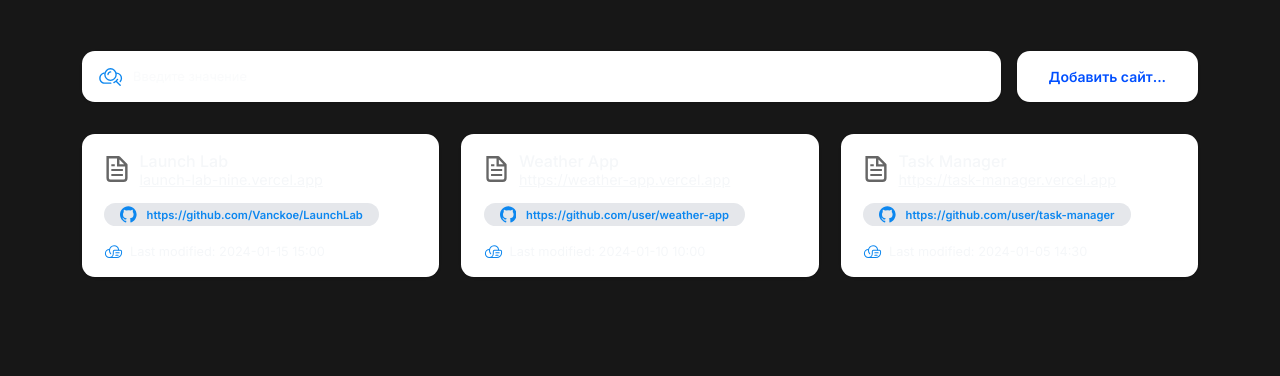
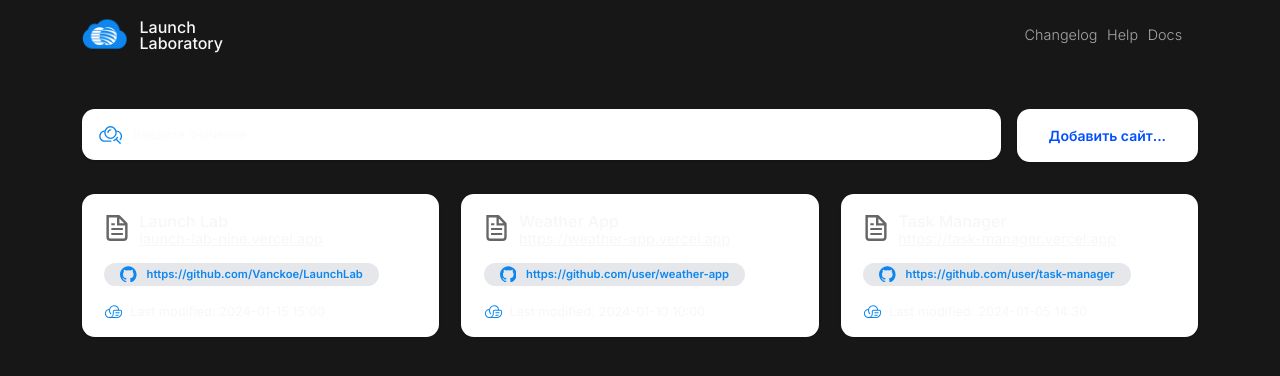
Before and after one commit to Vanckoe/LaunchLab, a Next.js app: page / in a window 1280 px wide. Shown: the top 376 px of the page. Built offline with nearby package versions, Linux system fonts and the light colour scheme.

Commit message:
feat: add new project page and header component
- Add new project page with basic layout
- Introduce header component with logo and navigation
- Update button styling and layout responsiveness
- Include new assets (logo, SVG) for branding

```diff
--- a/src/app/layout.tsx
+++ b/src/app/layout.tsx
@@ -2,7 +2,7 @@ import type { Metadata } from "next";
 import { Geist, Geist_Mono } from "next/font/google";
 import "./globals.css";
 import { Inter } from 'next/font/google';
-
+import Header from "@/components/layout/header";
 const inter = Inter({
   subsets: ['latin', 'cyrillic'],
   weight: ['300', '400', '500', '600', '700', '800'],
@@ -22,8 +22,9 @@ export default function RootLayout({
   return (
     <html lang="en">
       <body
-        className={`${inter.variable} ${inter.className} antialiased`}
+        className={`${inter.variable} ${inter.className} antialiased px-3 md:px-0`}
       >
+        <Header/>
         {children}
       </body>
     </html>
--- /dev/null
+++ b/src/app/newProject/page.tsx
@@ -0,0 +1,11 @@
+import React from 'react'
+
+const NewProject = () => {
+  return (
+    <div className="flex flex-col w-full mx-auto container mt-[4rem]">
+        <div className="">зкщоусе</div>
+    </div>
+  )
+}
+
+export default NewProject
--- a/src/app/page.tsx
+++ b/src/app/page.tsx
@@ -4,6 +4,7 @@ import Search from '@/assets/search';
 import Button from '@/components/ui/button';
 import CloudSearch from '@/assets/cloudSearch';
 import ProjectCard from '@/components/ui/projectCard';
+import Link from 'next/link';
 
 const projectsData = [
   {
@@ -34,9 +35,11 @@ export default function Home() {
     <div className="flex flex-col w-full mx-auto container mt-[4rem]">
       <div className="flex flex-row items-stretch gap-5">
         <Input className="bg-white" iconLeft={<CloudSearch width="2rem" height="2rem" />} />
-        <Button>Добавить сайт...</Button>
+        <Link href={'/newProject'}>
+          <Button>Добавить сайт...</Button>
+        </Link>
       </div>
-      <div className="grid grid-cols-3 gap-7 mt-10 w-full">
+      <div className="grid grid-cols-1 md:grid-cols-3 gap-7 mt-10 w-full">
         {projectsData.map((project, index) => (
           <ProjectCard
             key={index}
--- /dev/null
+++ b/src/assets/logo.tsx
@@ -0,0 +1,20 @@
+import React from 'react';
+
+interface LogoProps {
+  color?: string;
+  width?: string;
+  height?: string;
+}
+
+const Logo: React.FC<LogoProps> = ({ color = '#000000', width = '384', height = '384' }) => {
+  return (
+    <svg xmlns="http://www.w3.org/2000/svg" viewBox="0 0 384 384" width={width} height={height}>
+      <path
+        fill={color}
+        d="M1972 3286 c-230 -44 -408 -139 -572 -305 l-96 -96 -64 17 c-191 49 -394 -2 -537 -135 -82 -76 -136 -158 -165 -250 -21 -65 -26 -72 -78 -105 -72 -46 -181 -151 -236 -228 -202 -283 -215 -671 -33 -977 60 -100 203 -240 301 -295 91 -51 188 -87 278 -101 89 -15 2310 -15 2400 0 82 13 209 64 286 115 259 171 400 509 340 816 -56 284 -227 492 -491 599 l-89 36 -13 64 c-81 400 -386 723 -781 826 -121 31 -336 40 -450 19z"
+      />
+    </svg>
+  );
+};
+
+export default Logo;
--- /dev/null
+++ b/src/components/layout/header.tsx
@@ -0,0 +1,41 @@
+import React from 'react';
+import Logo from '@/assets/logo';
+import Image from 'next/image';
+
+const Header = () => {
+  return (
+    <div className="flex flex-row items-center justify-between w-full mx-auto mt-4 container">
+      <div className="flex flex-row items-center gap-4">
+        <Image src={'/logo.png'} alt="logo" width={192} height={192} className="size-[3.5rem]" />
+        <p className="text-xl font-medium leading-[100%]">
+          Launch <br /> Laboratory
+        </p>
+      </div>
+      <div className="flex flex-row items-center gap-5">
+        <nav className="text-lg hidden md:flex flex-row items-center gap-3">
+          <button
+            //   onClick={() => scrollToSection('id2')}
+            className="text-[#A8A8A8] font-light hover:text-[#000000]"
+          >
+            Changelog
+          </button>
+          <button
+            //   onClick={() => scrollToSection('id3')}
+            className="text-[#A8A8A8] font-light hover:text-[#000000]"
+          >
+            Help
+          </button>
+          <button
+            //   onClick={() => scrollToSection('id4')}
+            className="text-[#A8A8A8] font-light hover:text-[#000000]"
+          >
+            Docs
+          </button>
+        </nav>
+        <div className=""></div>
+      </div>
+    </div>
+  );
+};
+
+export default Header;
--- a/src/components/ui/button.tsx
+++ b/src/components/ui/button.tsx
@@ -3,7 +3,7 @@ import { cva, type VariantProps } from 'class-variance-authority';
 import { cn } from '@/lib/utils/cn';
 
 const buttonVariants = cva(
-  'xs:py-6 xs:text-[18px] flex items-center justify-center gap-[10px] text-nowrap leading-[19.8px] rounded-2xl px-2 py-4 text-[14px] font-semibold transition-colors duration-150',
+  'xs:py-6 xs:text-[18px] flex items-center justify-center gap-[10px] text-nowrap leading-[19.8px] rounded-2xl px-2 py-5 text-[14px] font-semibold transition-colors duration-150',
   {
     variants: {
       variant: {
```
Also changed, not shown: public/logo.png (added).
